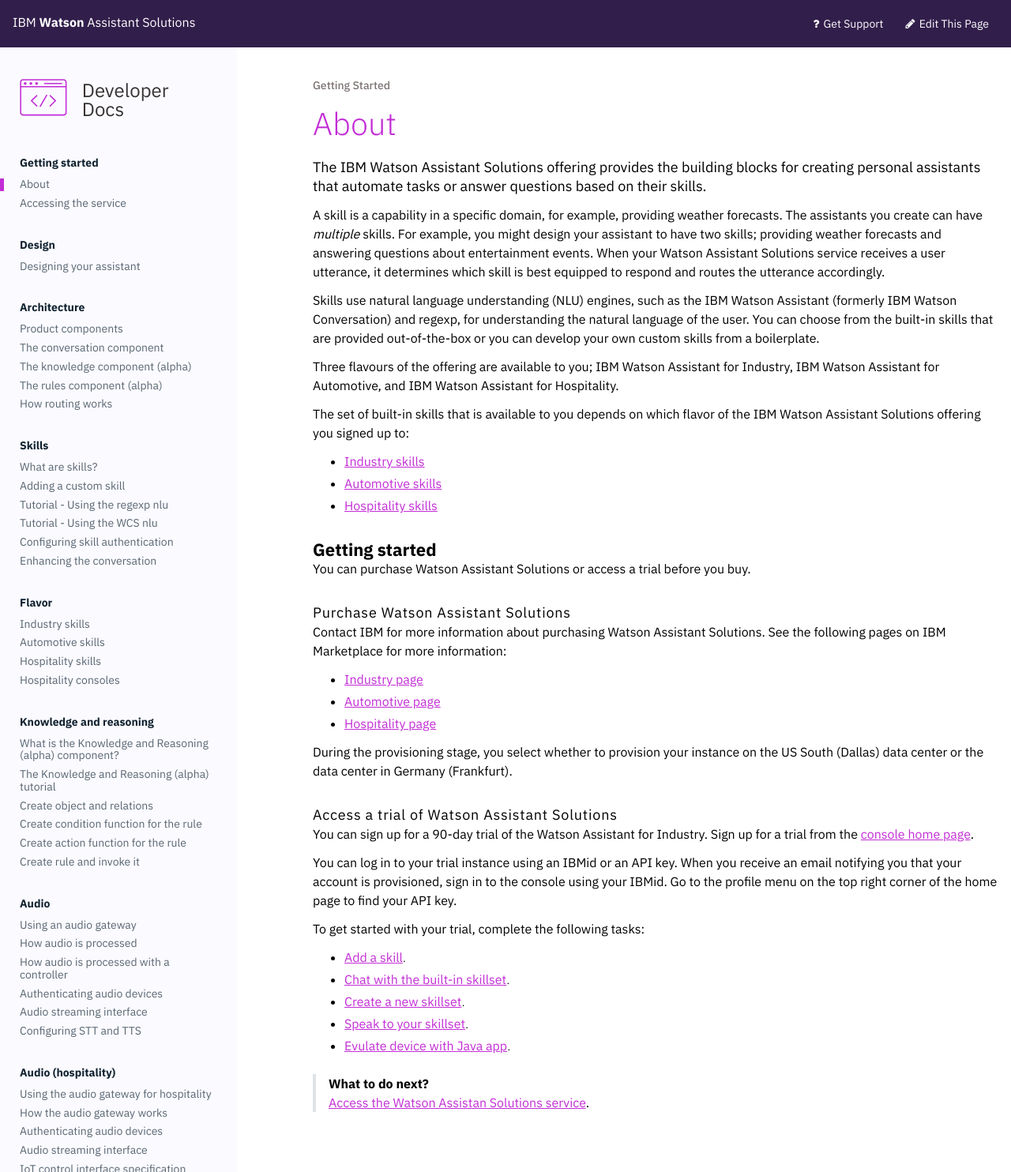
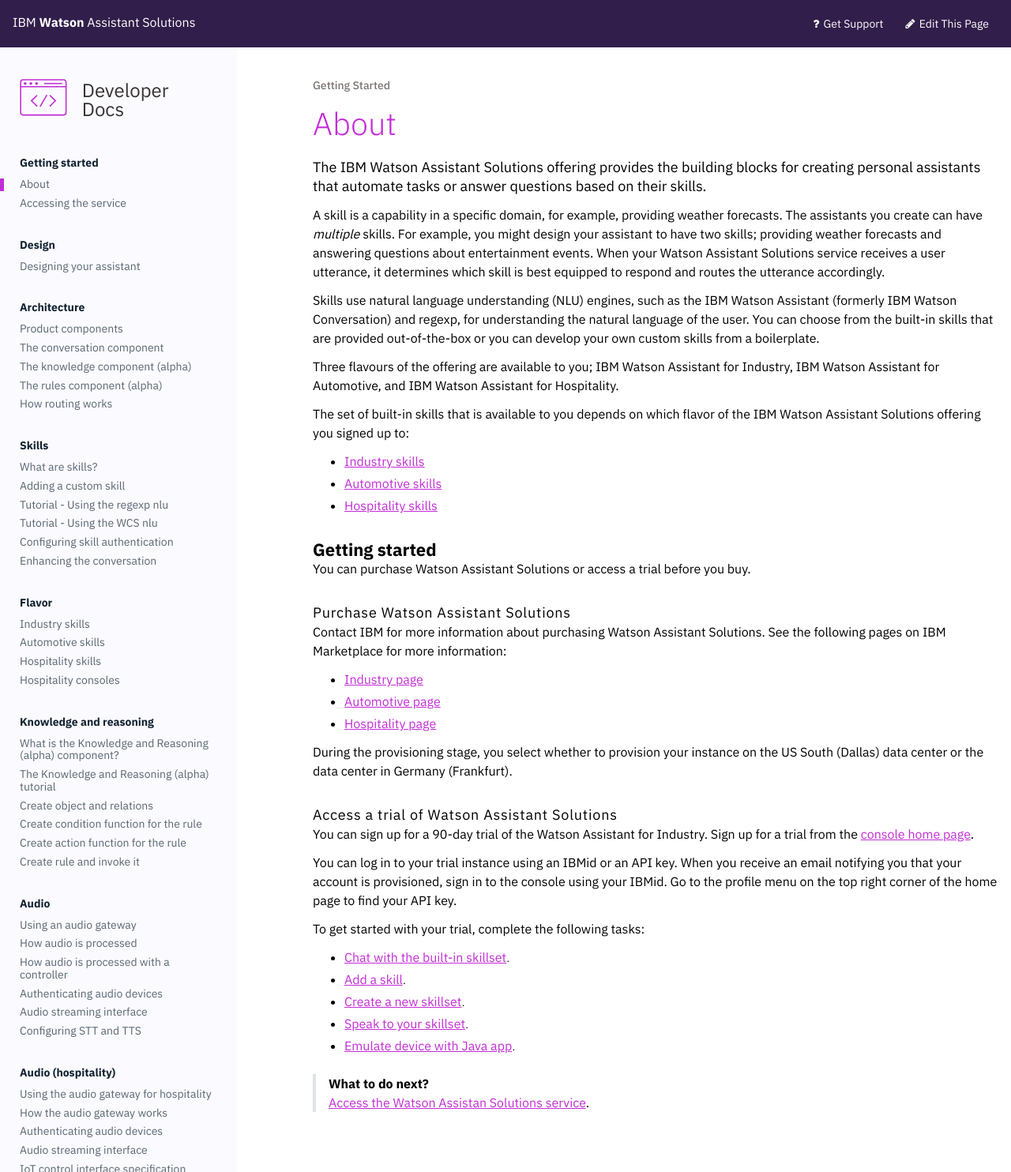
Before and after one commit to Watson-Personal-Assistant/developer, a Jekyll site: the page built from _content/get-started/get-started.md, in a window 1280 px wide. Shown: the whole page at 79% size. Built offline with Jekyll 4.4.1, drawn with Linux system fonts in a browser that asks for light colours.

Commit message:
fixes order of tasks in getting started and some link and typo fix

```diff
--- a/_content/get-started/get-started.md
+++ b/_content/get-started/get-started.md
@@ -34,11 +34,11 @@
 You can log in to your trial instance using an IBMid or an API key. When you receive an email notifying you that your account is provisioned, sign in to the console using your IBMid. Go to the profile menu on the top right corner of the home page to find your API key.
 
 To get started with your trial, complete the following tasks:
+- [Chat with the built-in skillset]({{site.baseurl}}/trial/chat-with-builtin).
 - [Add a skill]({{site.baseurl}}/trial/add-running-skill).
-- [Chat with the built-in skillset]({{site.baseurl}}/trial/chat_with_builtin).
 - [Create a new skillset]({{site.baseurl}}/trial/create-skillset).
 - [Speak to your skillset]({{site.baseurl}}/trial/speak-to-skillset).
-- [Evulate device with Java app]({{site.baseurl}}/trial/emulate-device).
+- [Emulate device with Java app]({{site.baseurl}}/trial/emulate-device).
 
 > **What to do next?**<br/>
 [Access the Watson Assistan Solutions service]({{site.baseurl}}/get-started/get-api-key).
```
